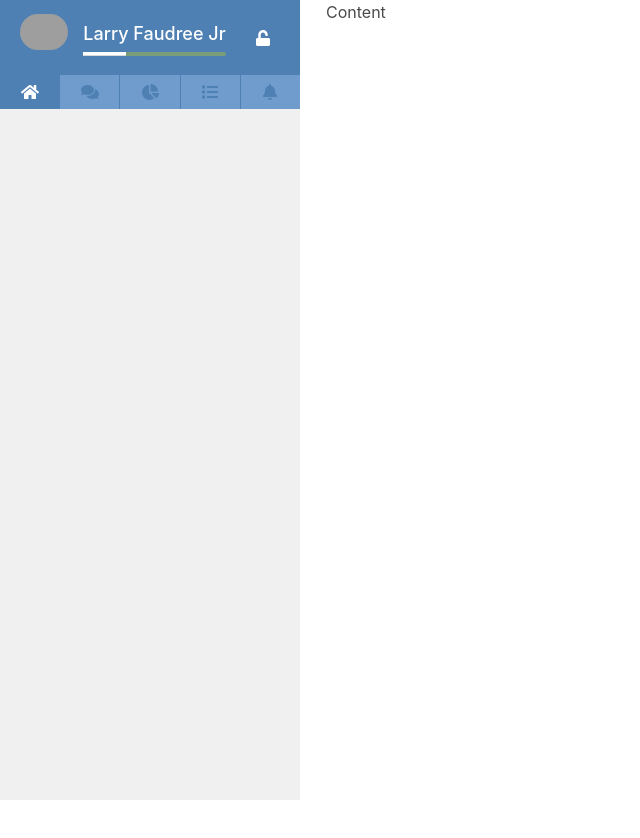
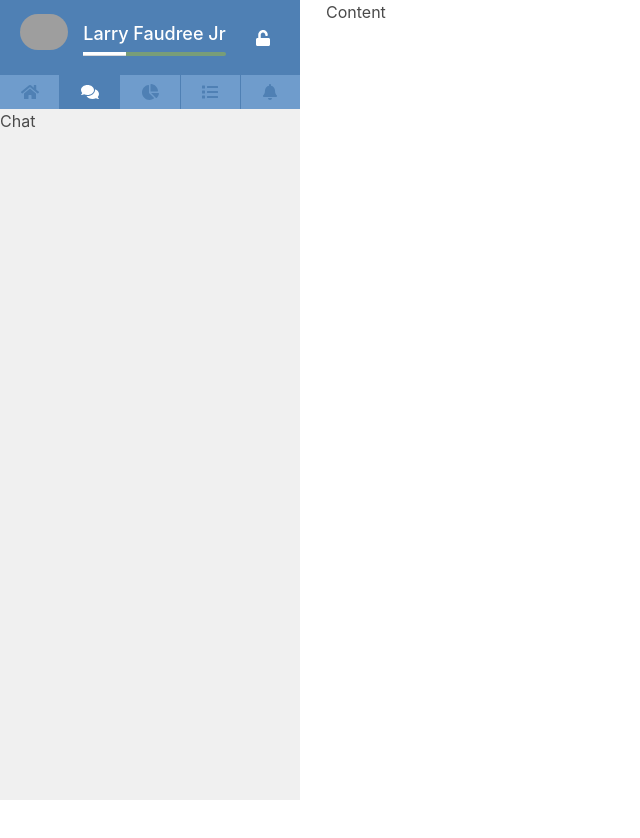
Before and after one commit to lfaudreejr/React-Bulma-Dashoard, a React (Create React App) app: page / in a window 1280 px wide. Both pictures are taken after a click on the item 90 px from the left and 92 px from the top of the page. Shown: the top 838 px of the page, without its empty margins (0-640 px from the left). Built offline with nearby package versions, Linux system fonts and the light colour scheme; grey boxes are pictures that could not be loaded.

Commit message:
sidebar tabs switch between tabs

```diff
--- a/package.json
+++ b/package.json
@@ -33,6 +33,7 @@
     "not op_mini all"
   ],
   "devDependencies": {
+    "@types/react-fontawesome": "^1.6.4",
     "node-sass": "4.11.0"
   }
 }
--- a/src/components/sidebar/Sidebar.tsx
+++ b/src/components/sidebar/Sidebar.tsx
@@ -1,5 +1,6 @@
 import React from 'react';
 import { FontAwesomeIcon } from '@fortawesome/react-fontawesome'
+import SidebarTabs from './tabs/SidebarTabs'
 import './Sidebar.sass';
 
 function Sidebar (props: object) {
@@ -20,35 +21,7 @@ function Sidebar (props: object) {
         </div>
       </div>
       <div className='app-sidebar__content'>
-        <div className='app-sidebar__tabs'>
-          <ul className='app-sidebar__tabs__wrapper'>
-            <li className='app-sidebar__tabs__tab active'>
-              <a>
-                <span className='tab-icon'><FontAwesomeIcon icon={['fas', 'home']}/></span>
-              </a>
-            </li>
-            <li className='app-sidebar__tabs__tab'>
-              <a>
-                <span className='tab-icon'><FontAwesomeIcon icon={['fas', 'comments']}/></span>
-              </a>
-            </li>
-            <li className='app-sidebar__tabs__tab'>
-              <a>
-                <span className='tab-icon'><FontAwesomeIcon icon={['fas', 'chart-pie']}/></span>
-              </a>
-            </li>
-            <li className='app-sidebar__tabs__tab'>
-              <a>
-                <span className='tab-icon'><FontAwesomeIcon icon={['fas', 'list']}/></span>
-              </a>
-            </li>
-            <li className='app-sidebar__tabs__tab'>
-              <a>
-                <span className='tab-icon'><FontAwesomeIcon icon={['fas', 'bell']}/></span>
-              </a>
-            </li>
-          </ul>
-        </div>
+        <SidebarTabs/>
       </div>
     </div>
   )
--- /dev/null
+++ b/src/components/sidebar/alerts/SidebarAlerts.tsx
@@ -0,0 +1,9 @@
+import React from 'react';
+
+function SidebarAlerts (props: Object) {
+  return (
+    <h1>Alerts</h1>
+  )
+}
+
+export default SidebarAlerts
--- /dev/null
+++ b/src/components/sidebar/chat/SidebarChat.tsx
@@ -0,0 +1,9 @@
+import React from 'react';
+
+function SidebarChat (props: Object) {
+  return (
+    <h1>Chat</h1>
+  )
+}
+
+export default SidebarChat
--- /dev/null
+++ b/src/components/sidebar/overview/SidebarOverview.tsx
@@ -0,0 +1,9 @@
+import React from 'react';
+
+function SidebarOverview (props: Object) {
+  return (
+    <h1>Overview Panel</h1>
+  )
+}
+
+export default SidebarOverview
--- /dev/null
+++ b/src/components/sidebar/social/SidebarSocial.tsx
@@ -0,0 +1,9 @@
+import React from 'react';
+
+function SidebarSocial (props: Object) {
+  return (
+    <h1>Social</h1>
+  )
+}
+
+export default SidebarSocial
--- /dev/null
+++ b/src/components/sidebar/statistics/SidebarStatistics.tsx
@@ -0,0 +1,9 @@
+import React from 'react';
+
+function SidebarStatistics (props: Object) {
+  return (
+    <h1>Statistics</h1>
+  )
+}
+
+export default SidebarStatistics
--- /dev/null
+++ b/src/components/sidebar/tabs/SidebarTab.tsx
@@ -0,0 +1,25 @@
+import React from 'react';
+import { FontAwesomeIcon } from '@fortawesome/react-fontawesome';
+import { IconProp } from '@fortawesome/fontawesome-svg-core';
+
+interface Props {
+	className?: string;
+	name: string;
+	icon: IconProp;
+	active: boolean;
+	onClick: Function;
+}
+
+function SidebarTab(props: Props) {
+	return (
+		<li className={`app-sidebar__tabs__tab ${props.active ? 'active' : ''}`} onClick={e => props.onClick(e)}>
+			<a>
+				<span className="tab-icon">
+					<FontAwesomeIcon icon={props.icon} />
+				</span>
+			</a>
+		</li>
+	);
+}
+
+export default SidebarTab;
--- /dev/null
+++ b/src/components/sidebar/tabs/SidebarTabs.tsx
@@ -0,0 +1,64 @@
+import React, { useState } from 'react';
+import { FontAwesomeIcon } from '@fortawesome/react-fontawesome';
+import SidebarTab from './SidebarTab';
+import { IconProp } from '@fortawesome/fontawesome-svg-core';
+import SidebarOverview from '../overview/SidebarOverview';
+import SidebarChat from '../chat/SidebarChat';
+import SidebarStatistics from '../statistics/SidebarStatistics';
+import SidebarSocial from '../social/SidebarSocial';
+import SidebarAlerts from '../alerts/SidebarAlerts';
+
+function SidebarTabs(props: Object) {
+	const tabs = [
+		{
+			name: 'overview',
+			icon: [ 'fas', 'home' ] as IconProp,
+			content: SidebarOverview
+		},
+		{
+			name: 'chat',
+			icon: [ 'fas', 'comments' ] as IconProp,
+			content: SidebarChat
+		},
+		{
+			name: 'statistics',
+			icon: [ 'fas', 'chart-pie' ] as IconProp,
+			content: SidebarStatistics
+		},
+		{
+			name: 'social',
+			icon: [ 'fas', 'list' ] as IconProp,
+			content: SidebarSocial
+		},
+		{
+			name: 'alerts',
+			icon: [ 'fas', 'bell' ] as IconProp,
+			content: SidebarAlerts
+		}
+	];
+	const [ activeTab, setActiveTab ] = useState(tabs[0]);
+	const CurrentTab = activeTab.content;
+
+	return (
+		<div className="app-sidebar__tabs">
+			<ul className="app-sidebar__tabs__wrapper">
+				{tabs.map(tab => {
+					return (
+						<SidebarTab
+							key={tab.name}
+							name={tab.name}
+							icon={tab.icon}
+							active={activeTab.name === tab.name}
+							onClick={() => setActiveTab(tab)}
+						/>
+					);
+				})}
+			</ul>
+			<div className="app-sidebar__tabs__content">
+				<CurrentTab />
+			</div>
+		</div>
+	);
+}
+
+export default SidebarTabs;
```
Also changed, not shown: 1 other file (tests, documents, lock files or other folders).
